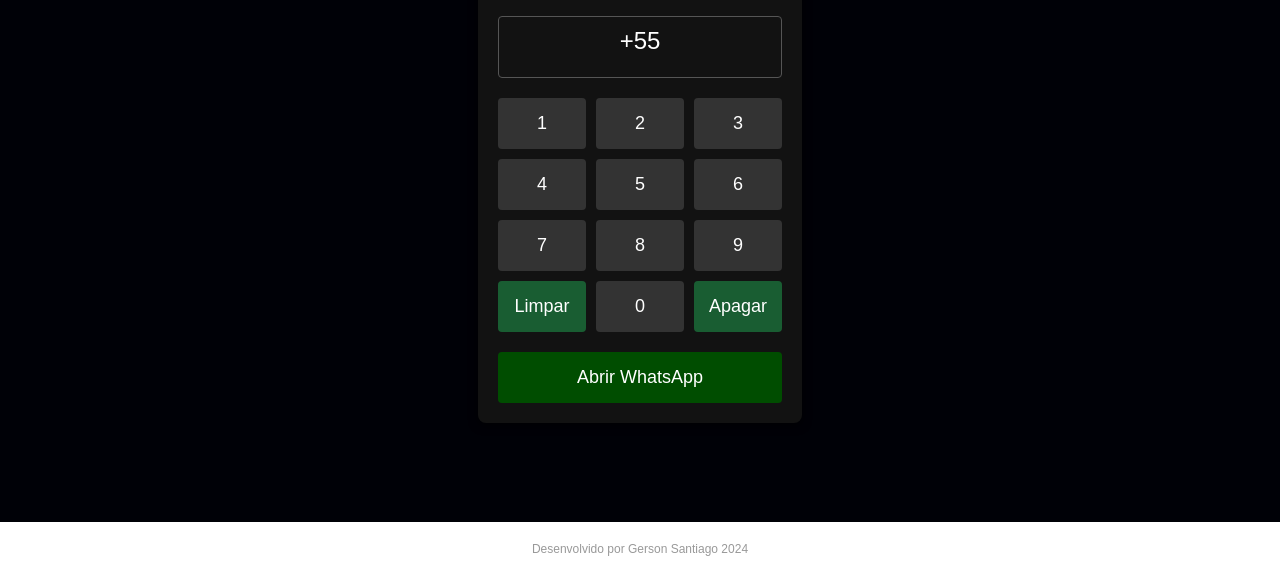
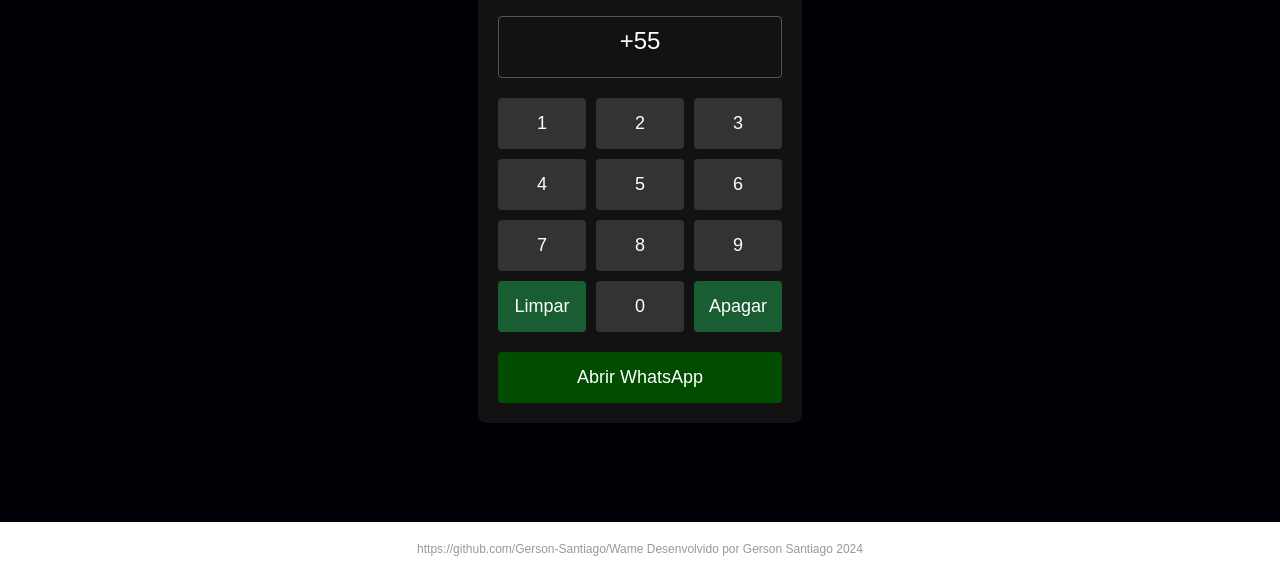
Before and after one commit to Gerson-Santiago/Wame, a plain HTML site: page index.html in a window 1280 px wide. Shown: the part 224-800 px from the top of the page. Drawn offline with Linux system fonts and the light colour scheme.

Commit message:
Atualizar o index.html

```diff
--- a/index.html
+++ b/index.html
@@ -29,7 +29,10 @@
 </div>
 
 <footer>
-    Desenvolvido por Gerson Santiago 2024
+
+https://github.com/Gerson-Santiago/Wame
+
+Desenvolvido por Gerson Santiago 2024
 </footer>
 
 <script src="script.js"></script> <!-- Referência ao arquivo JavaScript -->
```
